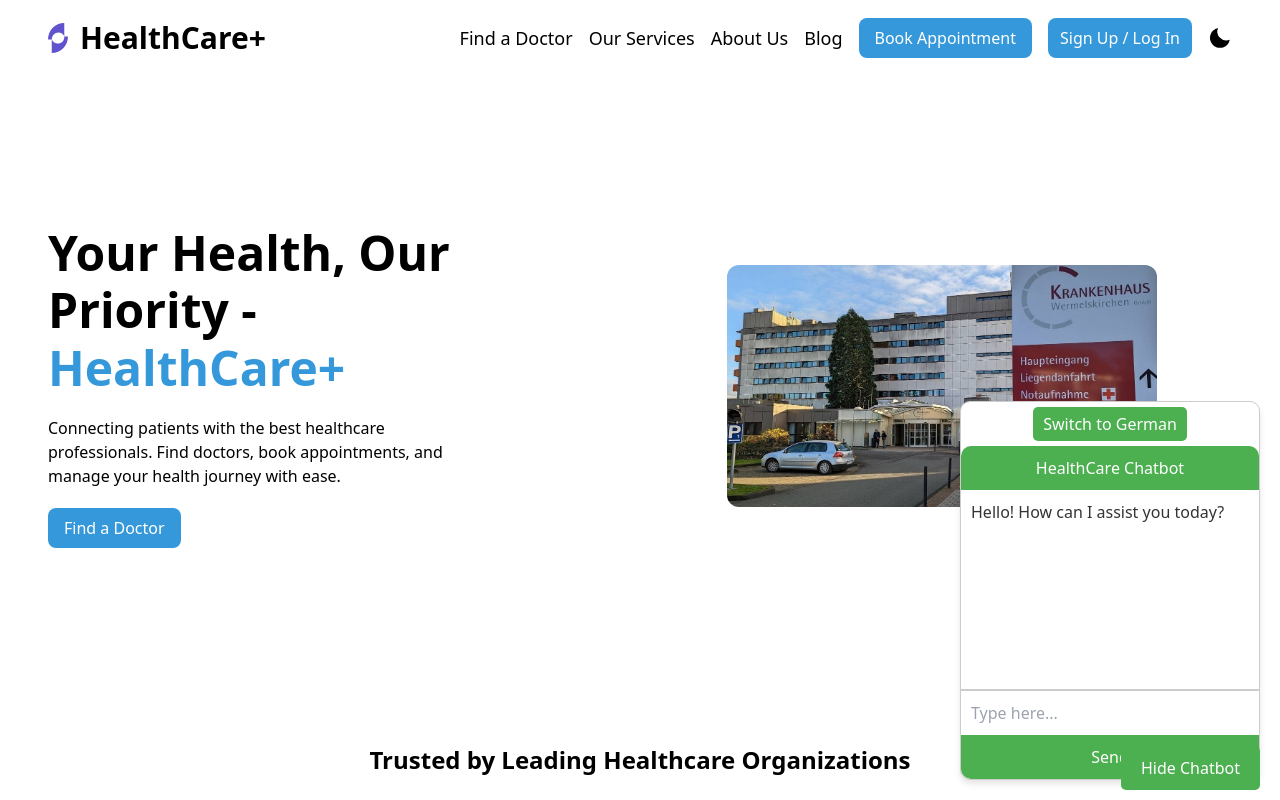
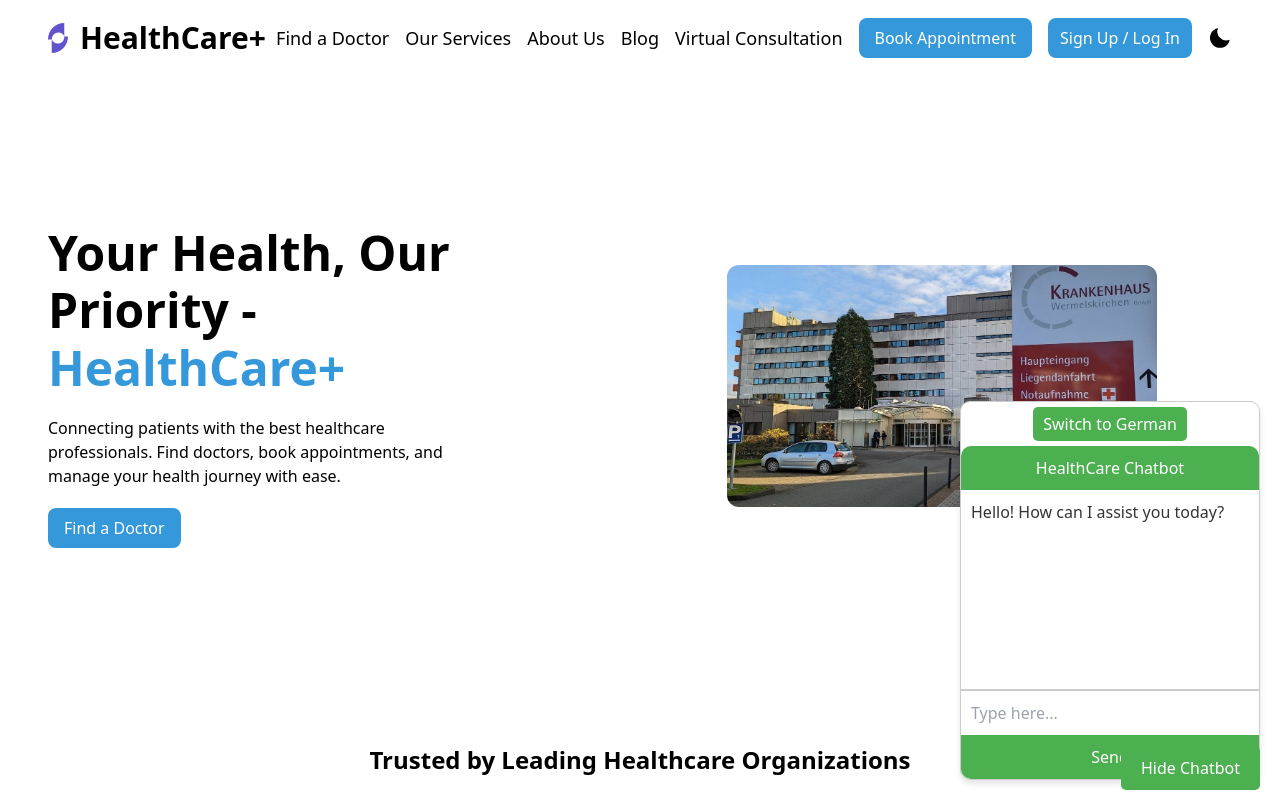
Before and after one commit to Prerna-lily/HealthCarePlus, a React (Vite) app: page / in a window 1280 px wide. Shown: the top 800 px of the page. Built offline with nearby package versions, Linux system fonts and the light colour scheme.

Commit message:
Update Navbar.jsx

```diff
--- a/src/components/Navbar/Navbar.jsx
+++ b/src/components/Navbar/Navbar.jsx
@@ -26,6 +26,11 @@ export const MenuLinks = [
     id: 4,
     name: "Blog",
     link: "/blog",
+  },
+  {
+    id: 5,
+    name: "Virtual Consultation",
+    link: "/virtual-consultation",
   },
 ];
 
@@ -61,6 +66,7 @@ const Navbar = () => {
                   </Link>
                 </li>
               ))}
+
               {/* Book Appointment Button */}
               <Link to="/book-appointment" className="primary-btn">
                 Book Appointment
```
